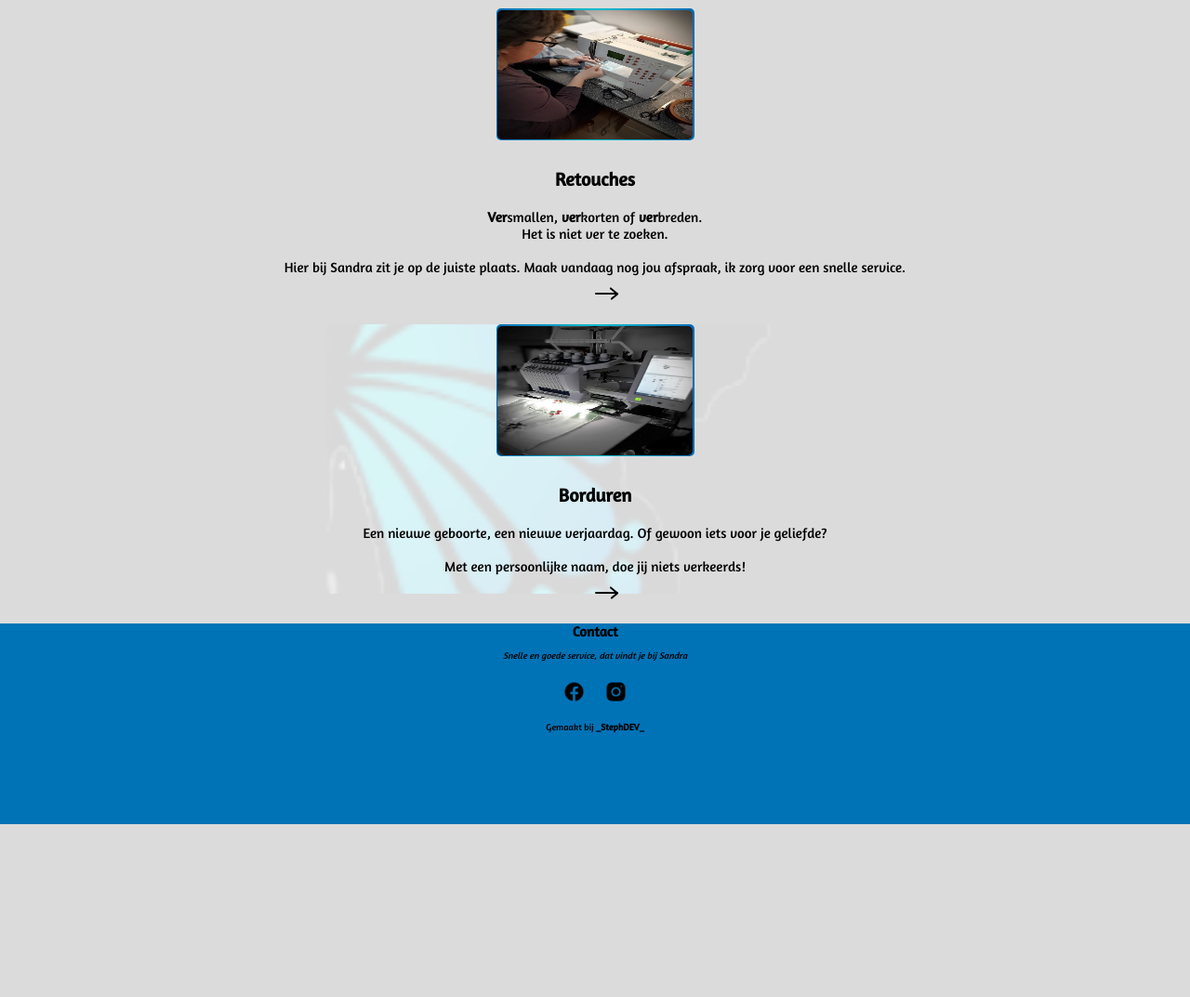
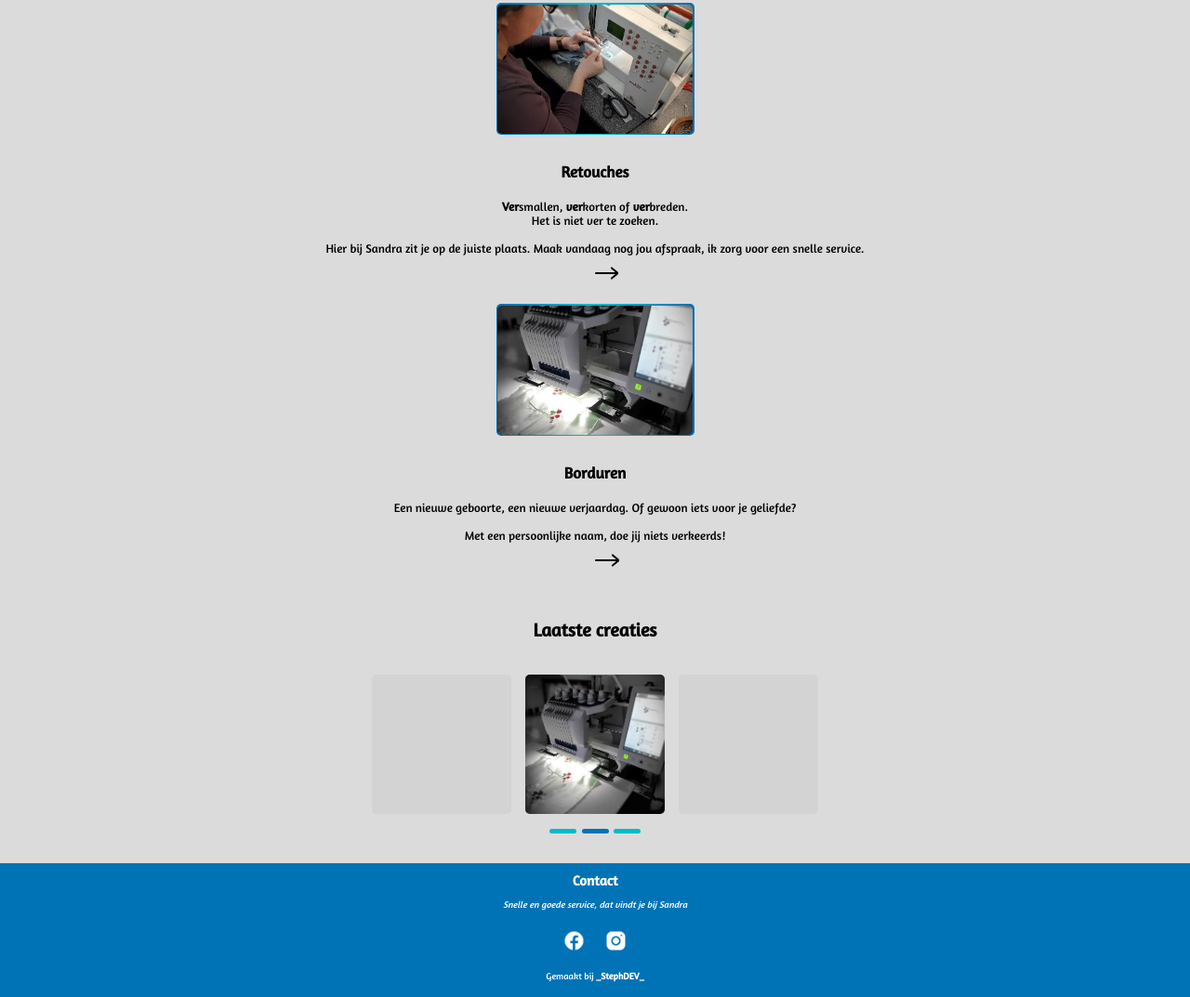
Before and after one commit to StephanieMeys/NaaiEnBorduurwerken, a plain HTML site: page index.html in a window 1280 px wide. Shown: the part 1063-2136 px from the top of the page at 93% size. Before the commit the page ends 1950 px from the top, so only its background shows below. Drawn offline with Linux system fonts and the light colour scheme.

Commit message:
Update: afwerking homepage

```diff
--- a/Sass/layout/_footer.scss
+++ b/Sass/layout/_footer.scss
@@ -1,15 +1,22 @@
 footer{
     position: relative;
-    background: $primery-clr;
-    height: 27vh;
-    width: 100%;
-    padding-bottom: 10px;
+    height: auto;
+    display: flex;
+    flex-direction: column;
+    justify-content: center;
+    align-items: center;
+    text-align: center;
+    background-color: $primery-clr;
 }
 
 .footer{
+    position: relative;
     justify-content: center;
     text-align: center;
     align-items: center;
+    margin-top: 0em;
+    margin-bottom: 1em;
+    color: white;
 
     h1{
         font-size: 15px;
@@ -31,6 +38,8 @@ footer{
             width: auto;
             height: 25px;
             padding: 0 10px;
+            filter: brightness(0);
+            filter: invert(1);
         }
     }
 }
--- a/Sass/pages/_home.scss
+++ b/Sass/pages/_home.scss
@@ -96,7 +96,7 @@
         }
 
         h3{
-            font-size: 15px;
+            font-size: 13px;
             font-weight: normal;
         }
     }
@@ -144,17 +144,18 @@
             background-size: auto;
             backdrop-filter: blur(4px);
             border-radius: 5px;
+            object-fit: cover;
         }
     }
 
     .sec2_text{
         padding: 20px;
         h1{
-            font-size: 20px;
+            font-size: 17px;
         }
 
         h3{
-            font-size: 15px;
+            font-size: 13px;
             font-weight: normal;
             padding: 20px 0 0 0;
         }
@@ -167,13 +168,15 @@
         bottom: 0;
         background: #000;
         border-radius: 50px;
+        transform: translate(50% - 50%);
+
 
         &::before{
             content: "";
             position: absolute;
             width: 10px;
             height: 2px;
-            right: 0;
+            right: -1px;
             bottom: 3px;
             background: #000;
             transform: rotate(40deg);
@@ -186,7 +189,7 @@
             position: absolute;
             width: 10px;
             height: 2px;
-            right: -1px;
+            right: -0.7px;
             top: 3px;
             background: #000;
             transform: rotate(-40deg);
@@ -207,15 +210,6 @@
     align-items: center;
     text-align: center;
 
-
-    // VERDERWERKEN!!!
-    background-image: url(/img/Bg-butterfly.png);
-    background-size: cover;
-    background-position:left;
-    background-repeat: no-repeat;
-
-
-
     .sec3_img{
         display: flex;
         align-items: center;
@@ -232,6 +226,7 @@
             background-size: auto;
             backdrop-filter: blur(4px);
             border-radius: 5px;
+            object-fit: cover;
         }
     }
 
@@ -239,11 +234,11 @@
         padding: 20px;
 
         h1{
-            font-size: 20px;
+            font-size: 17px;
         }
 
         h3{
-            font-size: 15px;
+            font-size: 13px;
             font-weight: normal;
             padding: 20px 0 0 0;
         }
@@ -256,13 +251,14 @@
         bottom: 0;
         background: #000;
         border-radius: 50px;
+        transform: translate(50% - 50%);
 
         &::before{
             content: "";
             position: absolute;
             width: 10px;
             height: 2px;
-            right: 0;
+            right: -2px;
             bottom: 3px;
             background: #000;
             transform: rotate(40deg);
@@ -275,7 +271,7 @@
             position: absolute;
             width: 10px;
             height: 2px;
-            right: -1px;
+            right: -2px;
             top: 3px;
             background: #000;
             transform: rotate(-40deg);
@@ -284,3 +280,96 @@
         }
     }
 }
+
+.sec4{
+    position: relative;
+    height: auto;
+    margin-top: 2em;
+    margin-bottom: 2em;
+    display: flex;
+    flex-direction: column;
+    justify-content: center;
+    align-items: center;
+    text-align: center;
+
+    .sec4_text{
+        padding: 20px;
+
+        h1{
+            font-size: 20px;
+        }
+    }
+
+        .sec4_carrosel{
+            position: relative;
+            margin-top: 1em;
+            width: 150px;
+            height: 150px;
+            background-color: darkgrey;
+            border-radius: 5px;
+
+            &::before{
+                content: "";
+                position: absolute;
+                width: 150px;
+                height: 150px;
+                background: lightgrey;
+                border-radius: 5px;
+                left: 110%;
+
+            }
+
+            &::after{
+                content: "";
+                position: absolute;
+                width: 150px;
+                height: 150px;
+                background: lightgrey;
+                border-radius: 5px;
+                right: 110%;
+
+            }
+
+            .sec4_carrosel-img{
+                position: absolute;
+                width: 150px;
+                height: 150px;
+                background-image: url(/img/Borduren.jpg);
+                background-position: center;
+                background-repeat: no-repeat;
+                background-size: cover;
+                border-radius: 5px;
+            }
+        }
+
+        .sec4_carrosel-dotts{
+                position: relative;
+                width: 29px;
+                height: 5px;
+                background-color: $primery-clr;
+                border-radius: 5px;
+                margin-top: 1em;
+
+                &::before{
+                    content: "";
+                    position: absolute;
+                    width: 29px;
+                    height: 5px;
+                    right: 120%;
+                    background-color: $secundaire-clr;
+                    border-radius: 5px;
+                }
+
+                &::after{
+                    content: "";
+                    position: absolute;
+                    width: 29px;
+                    height: 5px;
+                    left: 120%;
+                    background-color: $secundaire-clr;
+                    border-radius: 5px;
+                }
+            }
+
+
+}
--- a/index.html
+++ b/index.html
@@ -140,6 +140,20 @@
 
     </div>
 
+    <!-- Vierde section deel -->
+    <div class="sec4">
+
+        <div class="sec4_text">
+            <h1>Laatste creaties</h1>
+        </div>
+
+        <div class="sec4_carrosel">
+            <div class="sec4_carrosel-img"></div>
+        </div>
+
+        <div class="sec4_carrosel-dotts"></div>
+    </div>
+
     <footer>
         <div class="footer">
             <h1> Contact </h1>
```
Also changed, not shown: CSS/main.css, 1 other file.
